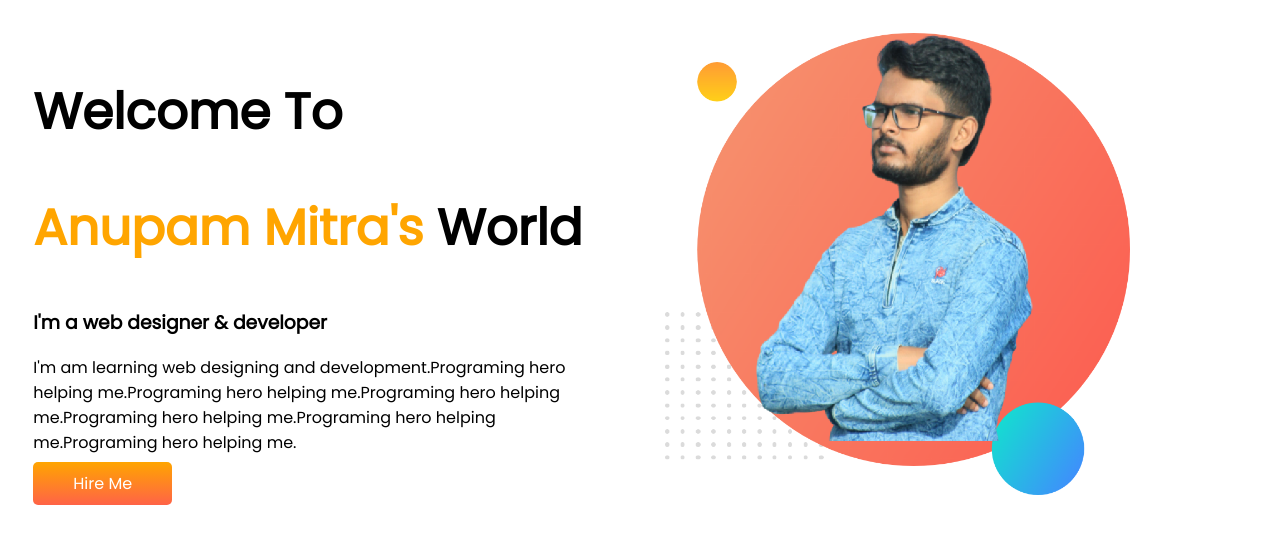
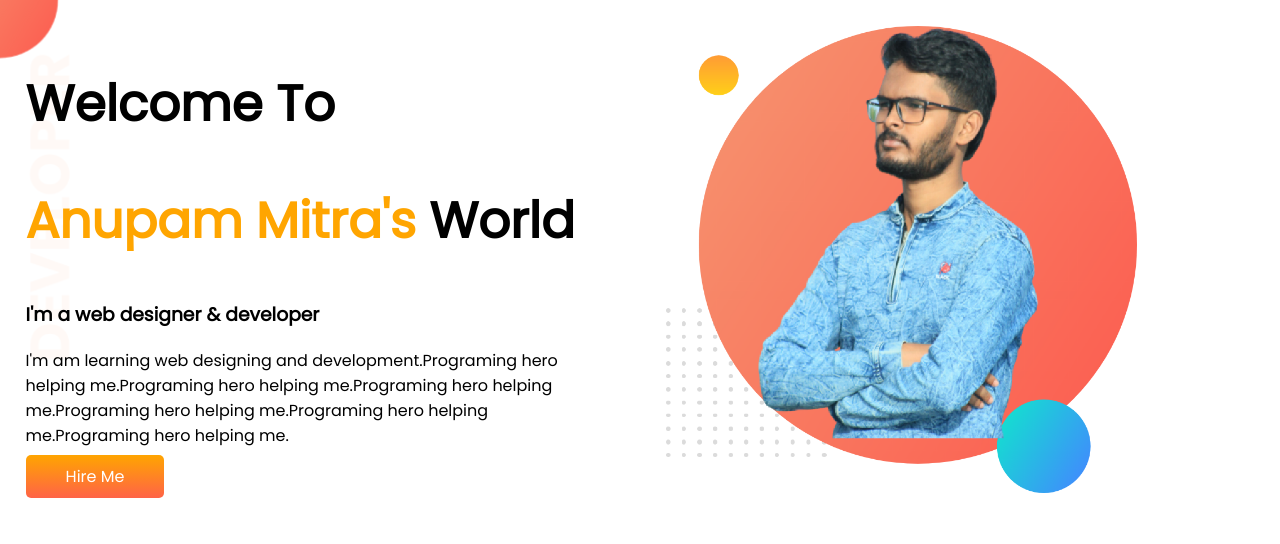
Before and after one commit to anupamapan9/developer-portfolio, a plain HTML site: page index.html in a window 1280 px wide. Drawn offline with Linux system fonts and the light colour scheme.

Commit message:
top-bannar-added

```diff
--- a/css/style.css
+++ b/css/style.css
@@ -1,4 +1,5 @@
 body{
+    margin: 0;
     font-family: 'Poppins', sans-serif;
 }
 h1{
@@ -7,8 +8,10 @@ h1{
 span{
     color: orange;
 }
-section{
+.top-bannar{
     display: flex;
+    background-image: url(../images/top-banner.png);
+    background-repeat: no-repeat;
 }
 .half{
     width: 50%;
--- a/index.html
+++ b/index.html
@@ -13,7 +13,7 @@
 </head>
 
 <body>
-    <section>
+    <section class="top-bannar">
         <div class="half">
             <h1>Welcome To</h1>
             <h1> <span>Anupam Mitra's</span> World</h1>
```
